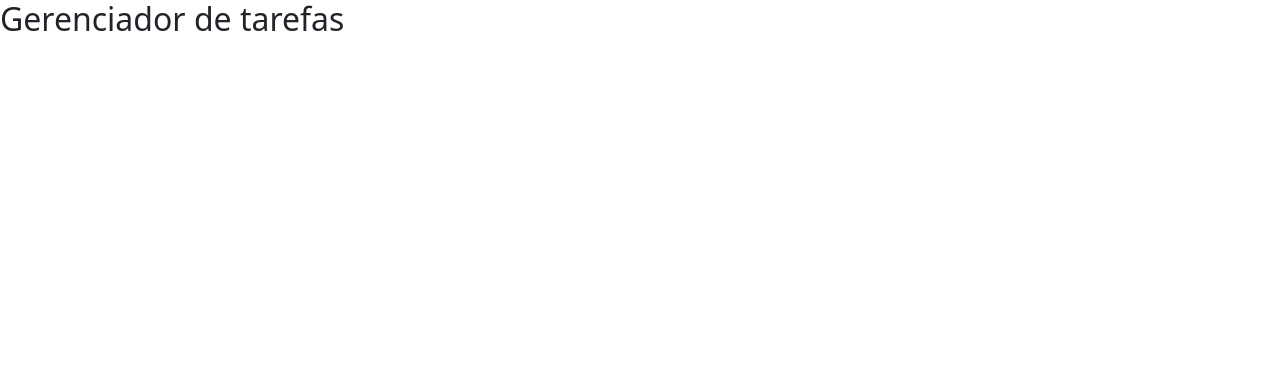
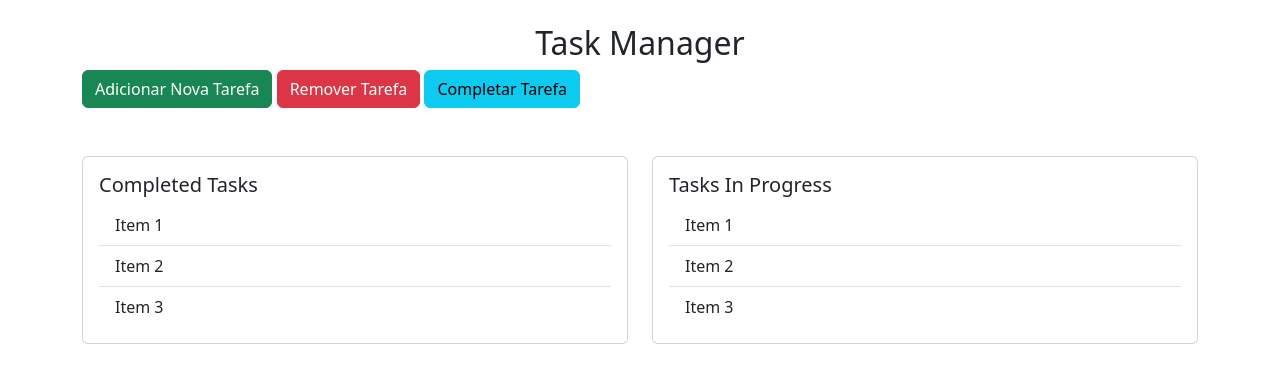
Before and after one commit to RianNovais/taskmanager_flask, a Flask app: page / in a window 1280 px wide. Shown: the top 383 px of the page. Run offline with Flask 3, Linux system fonts and the light colour scheme; some libraries are stand-ins or nearby versions.

Commit message:
feat: stilyzing index.html with bootstrap

```diff
--- a/controllers/routes.py
+++ b/controllers/routes.py
@@ -1,6 +1,7 @@
 from app import app
 from flask import render_template
-#nesse arquivo são definidas as rotas, nos importamos o app e aqui instauramos as rotas
+
+#In this file the routes are defined, we import the app and here we install the routes
 
 @app.route('/')
 def index():
--- a/models/tables.py
+++ b/models/tables.py
@@ -1,4 +1,7 @@
 from app import db
+
+#criação do modelo da tabela tasks que será migrada pro banco de dados
+
 
 class Task(db.Model):
     __tablename__ = 'tasks'
--- a/templates/index.html
+++ b/templates/index.html
@@ -8,7 +8,47 @@
 
 </head>
 <body>
-    <h2>Gerenciador de tarefas</h2>
+    <div class="container mt-4">
+        <h2 style="text-align: center;">Task Manager</h2>
+
+        <a class="btn btn-success">Adicionar Nova Tarefa</a>
+        <a class="btn btn-danger">Remover Tarefa</a>
+        <a class="btn btn-info">Completar Tarefa</a>
+
+        <div class="row mt-5">
+            <div class="col-md-6">
+                <div class="card">
+                    <div class="card-body">
+                        <h5 class="card-title">Completed Tasks</h5>
+                        <!-- <p class="card">Conteúdo do Card 1.</p> -->
+                        <ul class="list-group list-group-flush">
+                            <li class="list-group-item">Item 1</li>
+                            <li class="list-group-item">Item 2</li>
+                            <li class="list-group-item">Item 3</li>
+                        </ul>
+                    </div>
+                </div>
+            </div>
+
+            <div class="col-md-6">
+                <div class="card">
+                    <div class="card-body">
+                        <h5 class="card-title">Tasks In Progress</h5>
+                        <!-- <p class="card-text">Conteúdo do Card 2.</p> -->
+                        <ul class="list-group list-group-flush">
+                            <li class="list-group-item">Item 1</li>
+                            <li class="list-group-item">Item 2</li>
+                            <li class="list-group-item">Item 3</li>
+                        </ul>
+
+                    </div>
+                </div>
+            </div>
+
+
+        </div>
+    </div>
+
 
 </body>
 </html>
```
Also changed, not shown: app.py (+4 -4 lines).
